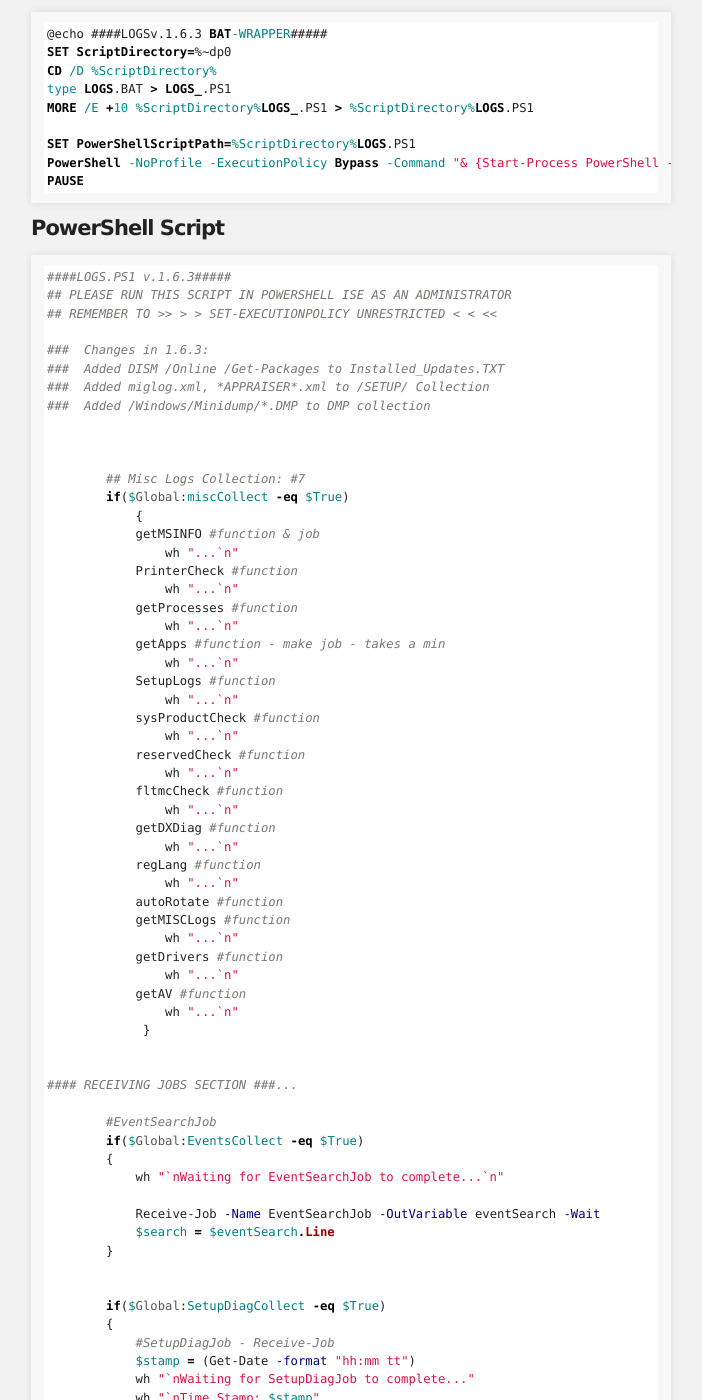
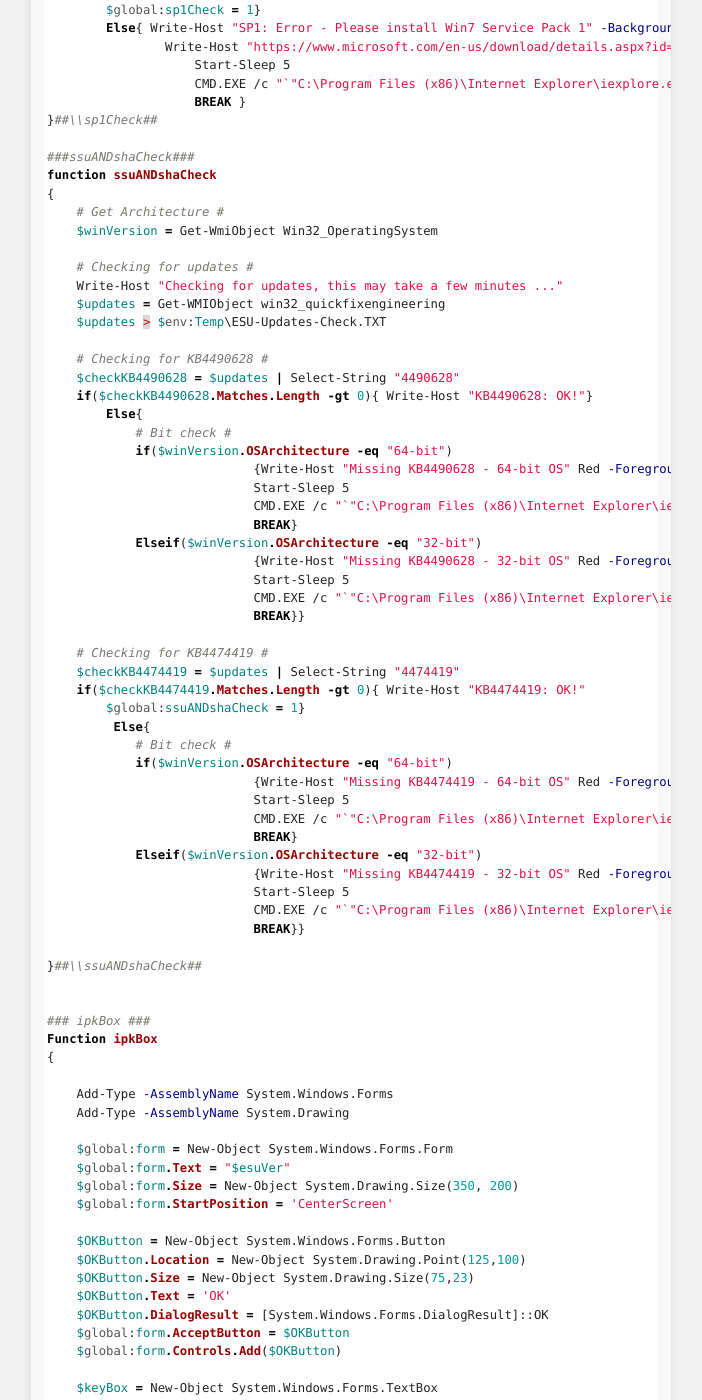
Before and after one commit to johnem-msft/ESUCHK, a Jekyll site: the page built from index.md, in a window 1280 px wide and 1400 px high, scrolled down 3908 px. Shown: the whole window, without its empty margins (289-991 px from the left). Built offline with Jekyll 4.4.1, drawn with Linux system fonts in a browser that asks for light colours; our own code applies the rules of GitHub Pages for plain Markdown files; some of the changed text lies outside the part shown.

Commit message:
Content Update
Updating Site Contents...

````diff
--- a/index.md
+++ b/index.md
@@ -4,7 +4,7 @@ layout: default
 
 ## Usage
 
-The **LOGS.BAT** file will automatically prompt for Local Admin Privileges and run a newly created PS1 script via -ExecutionPolicy Bypass.
+The **ESUCHK.BAT** file will automatically prompt for Local Admin Privileges and run a newly created PS1 script via -ExecutionPolicy Bypass.
 
 **Right Click** the above **.bat** link and choose Save As or **Save Link As**:
 ![SaveAs](https://raw.githubusercontent.com/johnem-msft/ESUCHK/master/assets/images/saveas.png)
@@ -23,49 +23,39 @@ Set-ExecutionPolicy Unrestricted
 
 ## Details
 
-> Latest Version is 1.6.3<br>
-> Project migrated from Technet Gallery on 5/2020 due to site retirement<br>
-> <a href="https://docs.microsoft.com/en-us/teamblog/technet-gallery-retirement">TechNet Gallery Retirement</a>
+> Latest Version is v0.92<br>
+> This Batch File/PowerShell Script is for Windows 7 Only<br>
+> ESU Scenario Reference <a href="http://aka.ms/Windows7ESU">aka.ms/Windows7ESU</a>
 
-#### Collection Methods
+#### Errors & Redirection:
 
-- We now have the option to run collections independently – By default EventSearch, SetupDiag, Windows Update, Network Diagnostics, PowerCFG, GPResult and Misc Collections are all checked to be collected – so there is no need to modify the check-boxes unless you only want to collect a single group of logs
+- ESUCHK will automatically check for Windows 7 requirements to apply ESU/Extended Security Updates IPK & ATO codes
 
-- TOP-ERRORS.TXT will also now also open in a GUI Out-Gridview allowing filtering if you choose the option (unchecked by default):
-  - Choose which logs to collect:
-  - ![LOGSgui](https://raw.githubusercontent.com/johnem-msft/ESUCHK/master/assets/images/logsgui.png)
-  - ![outGridView](https://raw.githubusercontent.com/johnem-msft/ESUCHK/master/assets/images/outgridview.png)
-    - Full filtering options in Out-GridView are also available:
-	- ![filterGridView](https://raw.githubusercontent.com/johnem-msft/ESUCHK/master/assets/images/logsgui/master/assets/images/filtergridview.png)
+- If you do not have Service Pack 1 Installed or an applicable update you will see a message as follows:
+  - SP1: Error - Please install Win7 Service Pack 1
+  - ![ErrorRedirect](https://raw.githubusercontent.com/johnem-msft/ESUCHK/master/assets/images/errorredirect.png)
+  - Please install the update mentioned in the web redirect and run the script to check again
 
-- Additional Helper Files & collections:
-  - All files are written to %temp%\LOGS\GPRESULT
-    - This location should be zipped after collection, expect .log/.txt to compress 90%
-  - TOP-ERRORS.TXT contains a count of duplicated errors against a given day - this can help to spot certain scenarios but will also include false positives
-  - WER-SUMMARY.TXT contains a count of all Windows Error Reports queried from C:\Users\All Users\Microsoft\Windows\WER\ReportArchive\
-  -DXDiag, MSINFO32, CBS, DISM and Windows Update Logs are all collected
-    - Get-WindowsUpdateLog is executed and parsed ETL files are written to Windows-Update.log
-  - All *EVTX Logs containing "error" or "fail" are collected in the /EVTX/ folder by default
-  - Setupdiage.exe will download and run by default unless you uncheck it
-    - Setupdiag.exe will run as a job and should take less than 10 minutes - after 10 minutes the collection for this task will abort
-	- Utilize this collection for Setup, In-Place and Feature Upgrade scenarios only - logs: SetupDiag-Log.zip & SetupDiag*.log
-  - NOTE: Additional separate setup collections exist in /SETUP/ w/ SETUP-OOBE & SetupAct-Regex.TXT helper files
-  - /Network/ folder contains basic queries against SMB information, proxy info and WLAN Reports
-  - /POWER/ folder contains basic POWERCFG and Sleep-Study queries
+- When all prerequisites are successfully met you will be presented with a GUI where you can Enter your ESU PK
+  - ![filterGridView](https://raw.githubusercontent.com/johnem-msft/ESUCHK/master/assets/images/logsgui/master/assets/images/pidgui.png)
+  - Enter your PK and select your year and choose OK (Year 1 is selected by default)
 
+- slmgr.vbs will automatically be queried for /IPK and /ATO commands
+  - slmgt.vbs will issue a success after successfully processing these commands
+  - ![slmgrSucess](https://raw.githubusercontent.com/johnem-msft/ESUCHK/master/assets/images/logsgui/master/assets/images/success.png)
 
 ### Scripts
 
 #### Batch Wrapper
 
 ```batch
-@echo ####LOGSv.1.6.3 BAT-WRAPPER#####
+@echo #####ESUCHKv0.92 BAT-WRAPPER#####
 SET ScriptDirectory=%~dp0
 CD /D %ScriptDirectory%
-type LOGS.BAT > LOGS_.PS1
-MORE /E +10 %ScriptDirectory%LOGS_.PS1 > %ScriptDirectory%LOGS.PS1
+type ESUCHK.BAT > ESUCHK_.PS1
+MORE /E +10 %ScriptDirectory%ESUCHK_.PS1 > %ScriptDirectory%ESUCHK.PS1
 
-SET PowerShellScriptPath=%ScriptDirectory%LOGS.PS1
+SET PowerShellScriptPath=%ScriptDirectory%ESUCHK.PS1
 PowerShell -NoProfile -ExecutionPolicy Bypass -Command "& {Start-Process PowerShell -ArgumentList '-NoProfile -ExecutionPolicy Bypass -File ""%PowerShellScriptPath%""' -Verb RunAs}";
 PAUSE
 ```
@@ -73,142 +63,182 @@ PAUSE
 #### PowerShell Script
 
 ```powershell
-####LOGS.PS1 v.1.6.3#####
-## PLEASE RUN THIS SCRIPT IN POWERSHELL ISE AS AN ADMINISTRATOR
-## REMEMBER TO >> > > SET-EXECUTIONPOLICY UNRESTRICTED < < <<
+### ESU-CHECK ###
+$global:esuVer = "ESU-CHECK v0.91"
+Write-Host "`n"
+Write-Host "#### ", "$esuVer", " ###", "`n"
 
-###  Changes in 1.6.3:
-###  Added DISM /Online /Get-Packages to Installed_Updates.TXT
-###  Added miglog.xml, *APPRAISER*.xml to /SETUP/ Collection
-###  Added /Windows/Minidump/*.DMP to DMP collection
+###start transcript###
+if($host.name.Contains("Console")){Start-Transcript $env:Temp\ESU-Check.TXT}
+
+###sp1Check###
+function sp1Check
+{
+   $winVersion = Get-WmiObject Win32_OperatingSystem
+   Write-Host "WinVersion:", $winVersion.version
+   if($winVersion.BuildNumber -ige 7601){ Write-Host "SP1: OK!"
+        $global:sp1Check = 1}
+        Else{ Write-Host "SP1: Error - Please install Win7 Service Pack 1" -BackgroundColor Red -ForegroundColor White
+                Write-Host "https://www.microsoft.com/en-us/download/details.aspx?id=5842"
+                    Start-Sleep 5
+                    CMD.EXE /c "`"C:\Program Files (x86)\Internet Explorer\iexplore.exe`" https://www.microsoft.com/en-us/download/details.aspx?id=5842"
+                    BREAK }
+}##\\sp1Check##
+
+###ssuANDshaCheck###
+function ssuANDshaCheck
+{
+    # Get Architecture #
+    $winVersion = Get-WmiObject Win32_OperatingSystem
+
+    # Checking for updates #
+    Write-Host "Checking for updates, this may take a few minutes ..."
+    $updates = Get-WMIObject win32_quickfixengineering
+    $updates > $env:Temp\ESU-Updates-Check.TXT
+
+    # Checking for KB4490628 #
+    $checkKB4490628 = $updates | Select-String "4490628"
+    if($checkKB4490628.Matches.Length -gt 0){ Write-Host "KB4490628: OK!"}
+        Else{
+            # Bit check #
+            if($winVersion.OSArchitecture -eq "64-bit")
+                            {Write-Host "Missing KB4490628 - 64-bit OS" Red -ForegroundColor White
+                            Start-Sleep 5
+                            CMD.EXE /c "`"C:\Program Files (x86)\Internet Explorer\iexplore.exe`" https://www.catalog.update.microsoft.com/Search.aspx?q=KB4490628%20x64"
+                            BREAK}
+            Elseif($winVersion.OSArchitecture -eq "32-bit")
+                            {Write-Host "Missing KB4490628 - 32-bit OS" Red -ForegroundColor White
+                            Start-Sleep 5
+                            CMD.EXE /c "`"C:\Program Files (x86)\Internet Explorer\iexplore.exe`" https://www.catalog.update.microsoft.com/Search.aspx?q=KB4490628%20x86"
+                            BREAK}}
+
+    # Checking for KB4474419 #
+    $checkKB4474419 = $updates | Select-String "4474419"
+    if($checkKB4474419.Matches.Length -gt 0){ Write-Host "KB4474419: OK!"
+        $global:ssuANDshaCheck = 1}
+         Else{
+            # Bit check #
+            if($winVersion.OSArchitecture -eq "64-bit")
+                            {Write-Host "Missing KB4474419 - 64-bit OS" Red -ForegroundColor White
+                            Start-Sleep 5
+                            CMD.EXE /c "`"C:\Program Files (x86)\Internet Explorer\iexplore.exe`" https://www.catalog.update.microsoft.com/Search.aspx?q=Windows%207%20KB4474419%20x64"
+                            BREAK}
+            Elseif($winVersion.OSArchitecture -eq "32-bit")
+                            {Write-Host "Missing KB4474419 - 32-bit OS" Red -ForegroundColor White
+                            Start-Sleep 5
+                            CMD.EXE /c "`"C:\Program Files (x86)\Internet Explorer\iexplore.exe`" https://www.catalog.update.microsoft.com/Search.aspx?q=Windows%207%20KB4474419%20x86"
+                            BREAK}}
+
+}##\\ssuANDshaCheck##
+
+
+### ipkBox ###
+Function ipkBox
+{
+
+    Add-Type -AssemblyName System.Windows.Forms
+    Add-Type -AssemblyName System.Drawing
+
+    $global:form = New-Object System.Windows.Forms.Form
+    $global:form.Text = "$esuVer"
+    $global:form.Size = New-Object System.Drawing.Size(350, 200)
+    $global:form.StartPosition = 'CenterScreen'
+
+    $OKButton = New-Object System.Windows.Forms.Button
+    $OKButton.Location = New-Object System.Drawing.Point(125,100)
+    $OKButton.Size = New-Object System.Drawing.Size(75,23)
+    $OKButton.Text = 'OK'
+    $OKButton.DialogResult = [System.Windows.Forms.DialogResult]::OK
+    $global:form.AcceptButton = $OKButton
+    $global:form.Controls.Add($OKButton)
+
+    $keyBox = New-Object System.Windows.Forms.TextBox
+    $keyBox.Location = New-Object System.Drawing.Point(65,47)
+    $keyBox.Size = New-Object System.Drawing.Size(200)
+    $keyBox.Text = 'Enter Key...'
+    $global:form.Controls.Add($keyBox)
+
+    $comboBox = New-Object System.Windows.Forms.ComboBox
+    $comboBox.Location = New-Object System.Drawing.Point(65, 70)
+    $comboBox.Size = New-Object System.Drawing.Size(200)
+    $comboBox.Text = "Year 1"
+    $boxAnswers = @("Year 1", "Year 2", "Year 3")
+    $comboBox.Items.AddRange($boxAnswers)
+    $global:form.Controls.Add($comboBox)
+
+    $link = New-Object System.Windows.Forms.LinkLabel
+    $link.Location = New-Object System.Drawing.Point(90, 140)
+    $link.Size = New-Object System.Drawing.Size(220, 20)
+    $link.Text = 'https://aka.ms/Windows7ESU'
+    $global:form.Controls.Add($link)
+    $link.add_LinkClicked(
+        {CMD.EXE /c "`"C:\Program Files (x86)\Internet Explorer\iexplore.exe`" https://aka.ms/Windows7ESU"})
+
+    $mainText = New-Object System.Windows.Forms.Label
+    $mainText.Location = New-Object System.Drawing.Point(65,20)
+    $mainText.Size = New-Object System.Drawing.Size(220, 20)
+    $mainText.Text = 'Enter your Windows 7 ESU Product Key:'
+    $global:form.Controls.Add($mainText)
+    $result = $Global:form.ShowDialog()
+    SLEEP 1  #testing Topmost lag
+    $global:form.Topmost = $true
 
 
 
-        ## Misc Logs Collection: #7
-        if($Global:miscCollect -eq $True)
-            {
-            getMSINFO #function & job
-                wh "...`n"
-            PrinterCheck #function
-                wh "...`n"
-            getProcesses #function
-                wh "...`n"
-            getApps #function - make job - takes a min
-                wh "...`n"
-            SetupLogs #function
-                wh "...`n"
-            sysProductCheck #function
-                wh "...`n"
-            reservedCheck #function
-                wh "...`n"
-            fltmcCheck #function
-                wh "...`n"
-            getDXDiag #function
-                wh "...`n"
-            regLang #function
-                wh "...`n"
-            autoRotate #function
-            getMISCLogs #function
-                wh "...`n"
-            getDrivers #function
-                wh "...`n"
-            getAV #function
-                wh "...`n"
-             }
+
+    #OK Button ...
+    if($result -eq [System.Windows.Forms.DialogResult]::OK)
+    {
+        $global:key = $keyBox.Text
+        $global:box = $comboBox.SelectedItem
+    }
+    Else{Write-Host "Aborted..."; BREAK}
+
+}
+
+### boxCheck ###
+Function boxCheck
+{
+    if($box -eq $null)
+    {$global:ActID = "77db037b-95c3-48d7-a3ab-a9c6d41093e0"}
+        Else{
+                if($box.Contains(1))
+                {$global:ActID = "77db037b-95c3-48d7-a3ab-a9c6d41093e0"}
+                    elseif($box.Contains(2))
+                    {$global:ActID = "0e00c25d-8795-4fb7-9572-3803d91b6880"}
+                        elseif($box.Contains(3))
+                        {$global:ActID = "4220f546-f522-46df-8202-4d07afd26454"}
+            }
+}##//boxCheck##
 
 
-#### RECEIVING JOBS SECTION ###...
+## MAIN ##
 
-        #EventSearchJob
-        if($Global:EventsCollect -eq $True)
-        {
-            wh "`nWaiting for EventSearchJob to complete...`n"
+## perform checks ##
+sp1Check
+ssuANDshaCheck
 
-            Receive-Job -Name EventSearchJob -OutVariable eventSearch -Wait
-            $search = $eventSearch.Line
-        }
-
-
-        if($Global:SetupDiagCollect -eq $True)
-        {
-            #SetupDiagJob - Receive-Job
-            $stamp = (Get-Date -format "hh:mm tt")
-            wh "`nWaiting for SetupDiagJob to complete..."
-            wh "`nTime Stamp: $stamp"
-            wh "`nThis can take up to 10 minutes ..."
-
-            Do{
-              SLEEP 15
-                wh "."
-                if((Get-Job -name SetupDiagJob).State -eq "Completed")
-                    { Receive-Job -Name SetupDiagJob
-                           wh "`nSetupDiag Completed!"
-                        Break                      }
-                                }Until($Cancel.SetupDiag -eq $True)
-            wh `n
-
-            #Receive file and copy
-            Receive-Job -Name SetupDiagJob -Wait
-            Copy-Item $tempDir\Logs*.zip $tempDir\LOGS\SetupDiag-Log.zip
-            Copy-Item $tempDir\setupdiag*.log $tempDir\LOGS\
-            Remove-Item $tempDir\Logs*.zip
-        }
-
-
-        if($Global:UpdatesCollect -eq $True)
-        {
-            #GetUpdates Job via:
-            #UpdateHelper <--- GetUpdates Job has to finish first!
-            #Checking Status of GetUpdates Job...
-            wh "Checking Status of GetUpdates Job...`n"
-            If ((Get-Job -Name GetUpdates).State -eq "Failed")
-                { wh "`nGetUpdates Job Failed!`n" }
-                    Else{
-                            Receive-Job -Name GetUpdates -wait
-                            Move $env:USERPROFILE\Desktop\WindowsUpdate.log $TempDir\LOGS\Windows-Update.log -Force
-                            wh "`n Writing Update Helper Info to UPDATE-ERRORS.TXT ... `n"
-                            UpdateHelper #run the update helper function
-                        }
-        } #End getting GetUpdates-job
-
-        #Finishing EventSearch
-        if($Global:EventsCollect -eq $True)
-            {
-                writeSearch #function
-            }
-
-#Wait on MSINFO...
-if($Global:miscCollect -eq $True)
-{
-    wh "`n Waiting for MSINFO32 to Complete ...`n"
-    do{ start-sleep 1 }
-    Until((get-process | select-string -Pattern "msinfo").Pattern -cne "msinfo")
-        werHint #function
-}
-
-
-if((Get-Host).Version.Major -cge 5) ##WIN7 Does not Support Transcript
+## IPK & ATO ##
+if(($sp1Check + $ssuAndshaCheck) -eq 2)
     {
-
-Stop-Transcript
-
-        do{
-    start-sleep 1
-    }
-    Until((get-item $tempDir\LOGS\Event-Search.TXT).Length -cne 0)
-
+        ipkBox
     }
 
-wh "`nLog Collection Completed! `nLogs are available in %temp%\LOGS\`n"
-wh "`nHit Any Key or Close ...`n"
+Write-Host "Key Entered = ", $key
 
-Start-Sleep 1
+## slmgr commands and year selection check ##
+slmgr.vbs /IPK $key
+boxCheck
+Start-Sleep 5
+Write-Host "Activation ID Selected = ", $ActID
+slmgr.vbs /ATO $ActID
 
-Start Explorer.exe $explore
+###stop transcript###
+if($host.name.Contains("Console")){Stop-Transcript}
 
-PAUSE
+## pause ##
+Write-Host "Hit any Key to Exit..."
+cmd /c pause | out-null
 
-## LOGS.PS1 1.6.3  ##
-## JOHNEM 8-2019 ##
-## EOF ##
+## EOF JohnEM 2020 ##
 ```
````
Also changed, not shown: assets/images/errorredirect.png (added), assets/images/filtergridview.png (deleted), assets/images/logsgui.png (deleted), assets/images/outgridview.png (deleted), assets/images/pidgui.png (added), assets/images/success.png (added), 2 other files.
